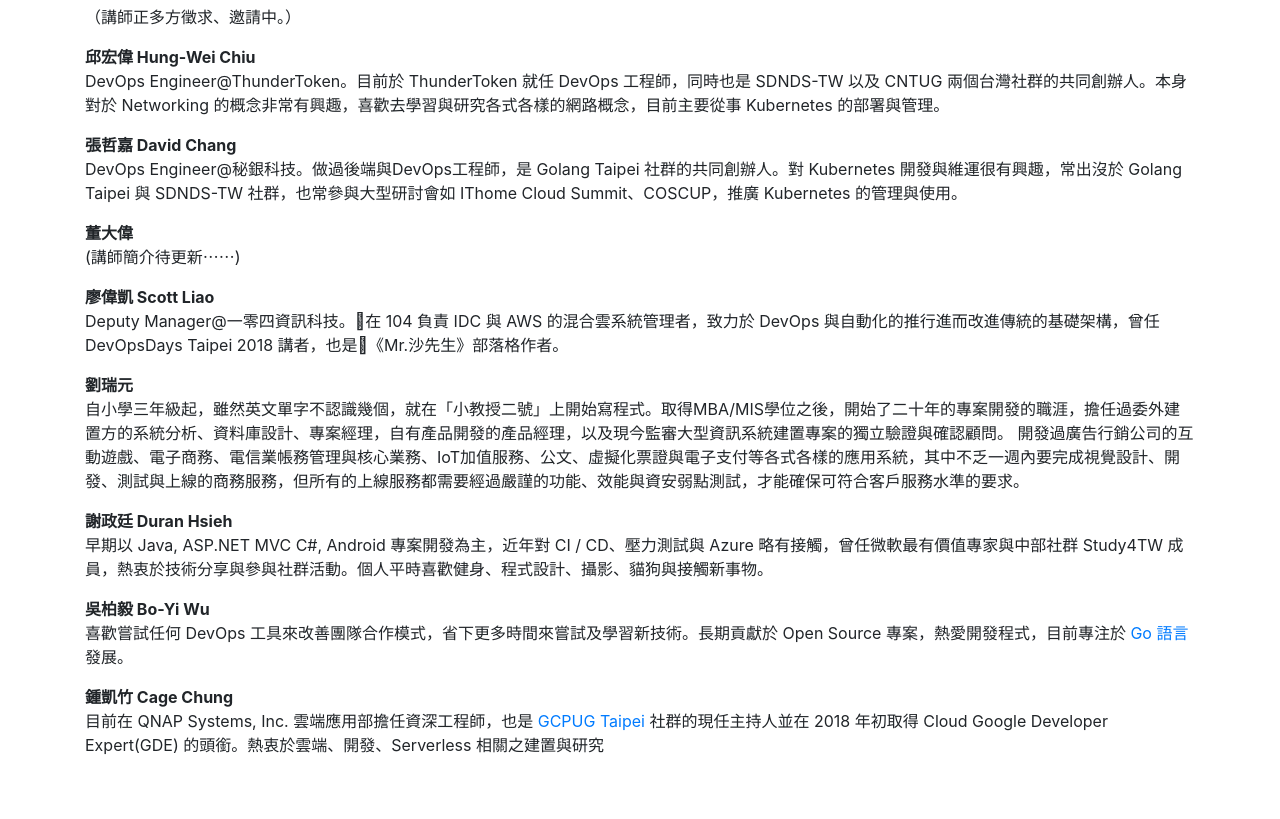
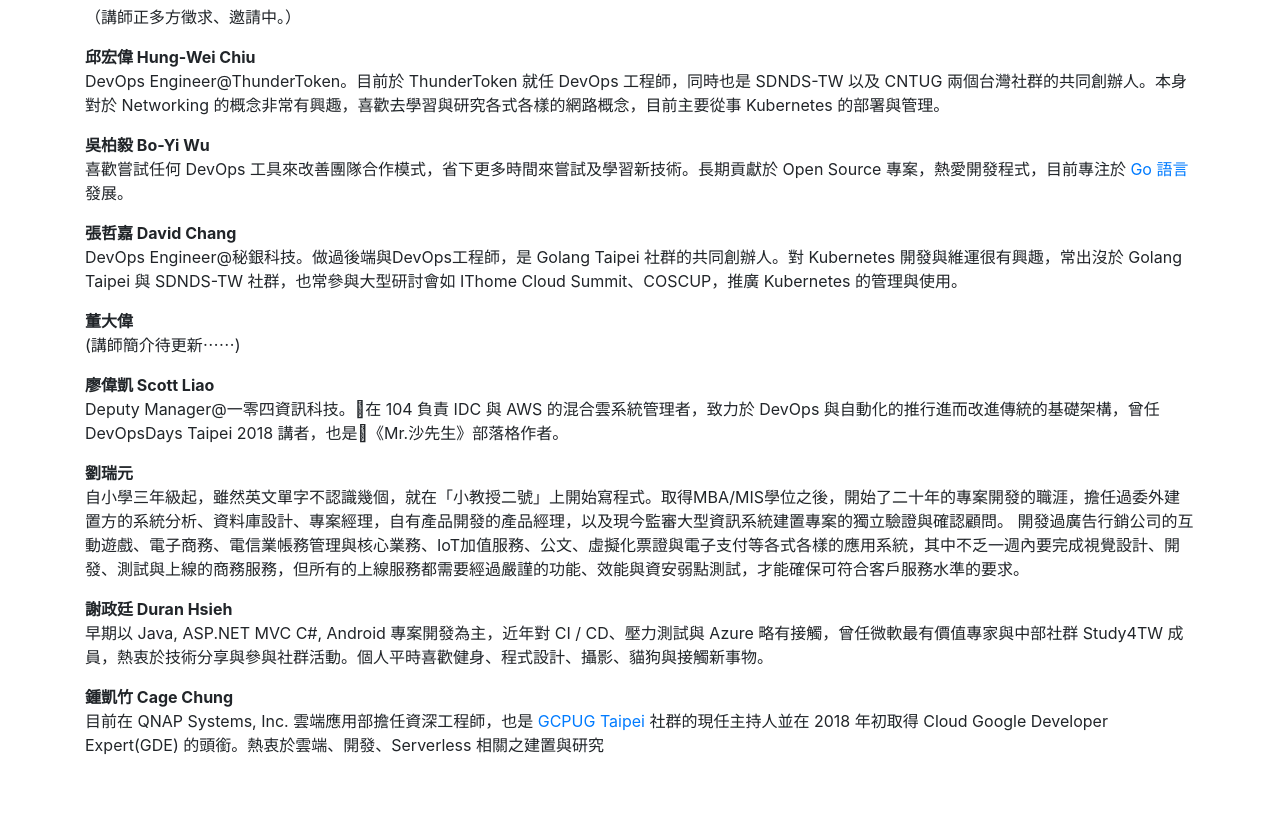
Before and after one commit to DevOpsTW/battle.devopstw.club, a website: page index.html in a window 1280 px wide. Shown: the part 1762-2581 px from the top of the page. Drawn offline with nearby package versions, Linux system fonts and the light colour scheme; grey boxes are pictures that could not be loaded.

Commit message:
change tutor order

```diff
--- a/index.html
+++ b/index.html
@@ -130,6 +130,11 @@
           <p>DevOps Engineer@ThunderToken。目前於 ThunderToken 就任 DevOps 工程師，同時也是 SDNDS-TW 以及 CNTUG 兩個台灣社群的共同創辦人。本身對於 Networking 的概念非常有興趣，喜歡去學習與研究各式各樣的網路概念，目前主要從事 Kubernetes 的部署與管理。</p>
         </div>
         <div>
+          <strong>吳柏毅 Bo-Yi Wu</strong>
+          <p>喜歡嘗試任何 DevOps 工具來改善團隊合作模式，省下更多時間來嘗試及學習新技術。長期貢獻於 Open Source 專案，熱愛開發程式，目前專注於 <a href="https://golang.org">Go
+              語言</a>發展。</p>
+        </div>
+        <div>
           <strong>張哲嘉 David Chang</strong>
           <p>DevOps Engineer@秘銀科技。做過後端與DevOps工程師，是 Golang Taipei 社群的共同創辦人。對 Kubernetes 開發與維運很有興趣，常出沒於 Golang Taipei 與 SDNDS-TW 社群，也常參與大型研討會如 IThome Cloud Summit、COSCUP，推廣 Kubernetes 的管理與使用。</p>
         </div>
@@ -149,10 +154,6 @@
         <div>
           <strong>謝政廷 Duran Hsieh</strong>
           <p>早期以 Java, ASP.NET MVC C#, Android 專案開發為主，近年對 CI / CD、壓力測試與 Azure 略有接觸，曾任微軟最有價值專家與中部社群 Study4TW 成員，熱衷於技術分享與參與社群活動。個人平時喜歡健身、程式設計、攝影、貓狗與接觸新事物。</p>
-        </div>
-        <div>
-          <strong>吳柏毅 Bo-Yi Wu</strong>
-          <p>喜歡嘗試任何 DevOps 工具來改善團隊合作模式，省下更多時間來嘗試及學習新技術。長期貢獻於 Open Source 專案，熱愛開發程式，目前專注於 <a href="https://golang.org">Go 語言</a>發展。</p>
         </div>
         <div>
           <strong>鍾凱竹 Cage Chung</strong>
```
